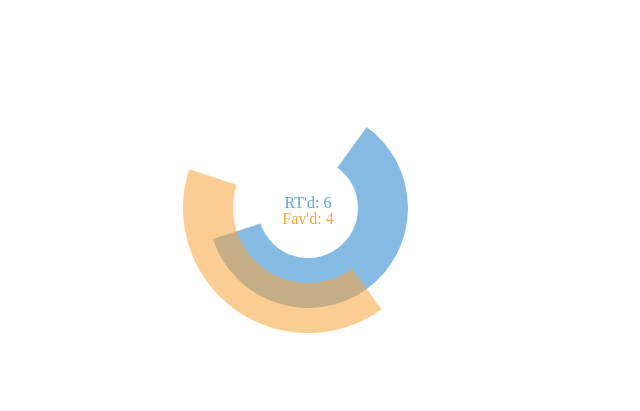
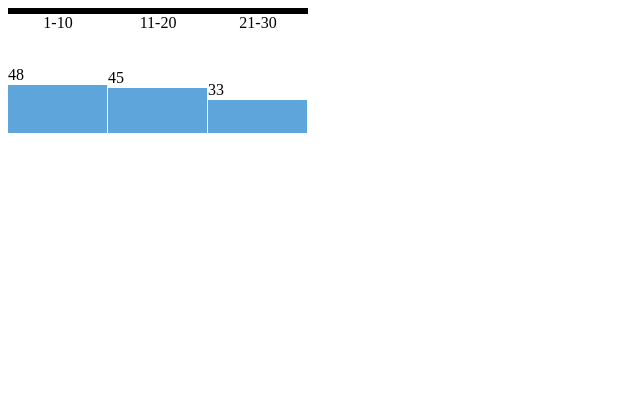
Before and after one commit to lianilychee/testPie, a plain HTML site: page index.html in a window 1280 px wide. Shown: the whole page, without its empty margins (0-640 px from the left). Drawn offline with Linux system fonts and the light colour scheme.

Commit message:
Set up for work.

```diff
--- a/index.html
+++ b/index.html
@@ -4,18 +4,17 @@
 	<link rel="stylesheet" type="text/css" href"style.css">
     <script src="./lib/jquery-1.11.1.js"></script>
 	<script src="./lib/d3.js" charset="utf-8"></script>
+	<script src="bar.js"></script>
+	<!--
 	<script src="sunburst.js"></script>
-	<!--
-	<script src="bar.js"></script>
 	-->
 </head>
 
 
 <body>
-	<!--
+
 	<svg id="bar"></svg>
-	-->
-	<svg id="sunburst"></svg>
+	<!-- <svg id="sunburst"></svg> -->
 
 </body>
 
```
